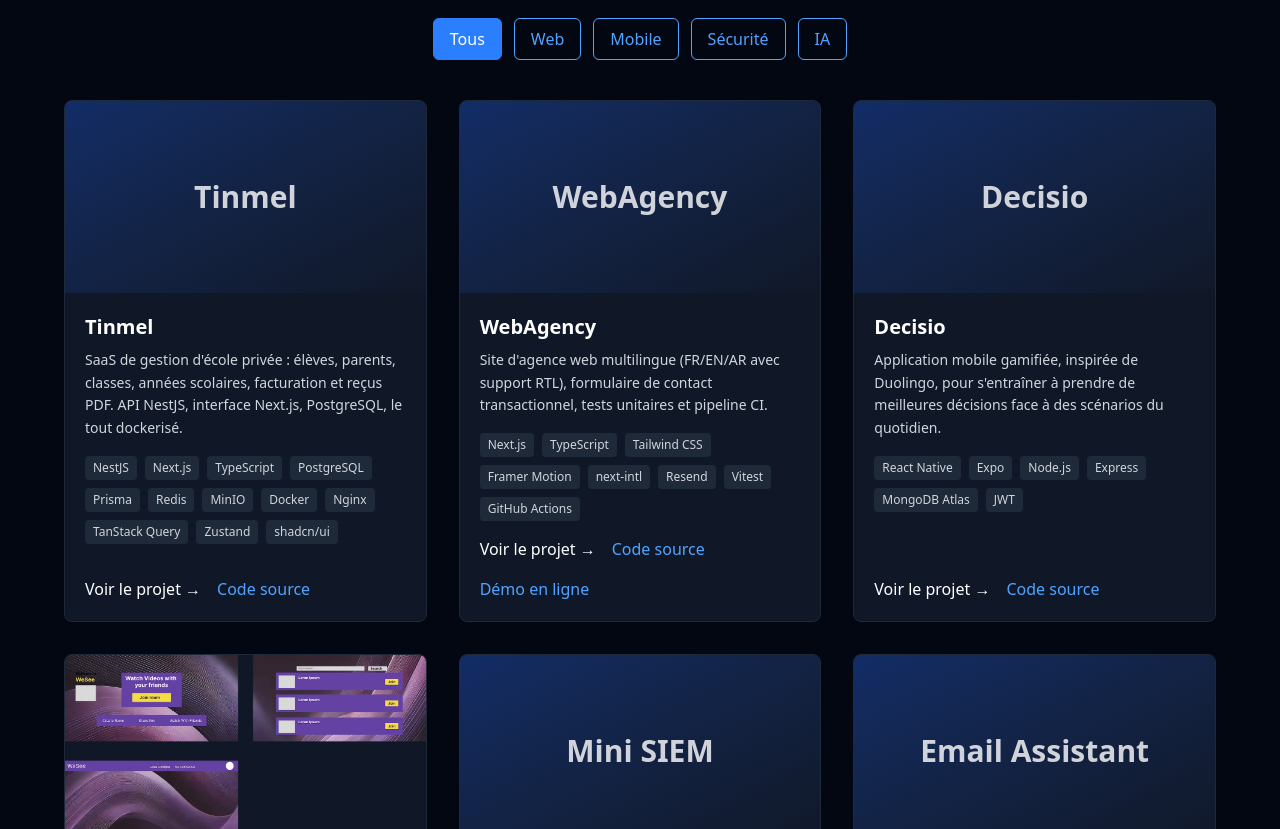
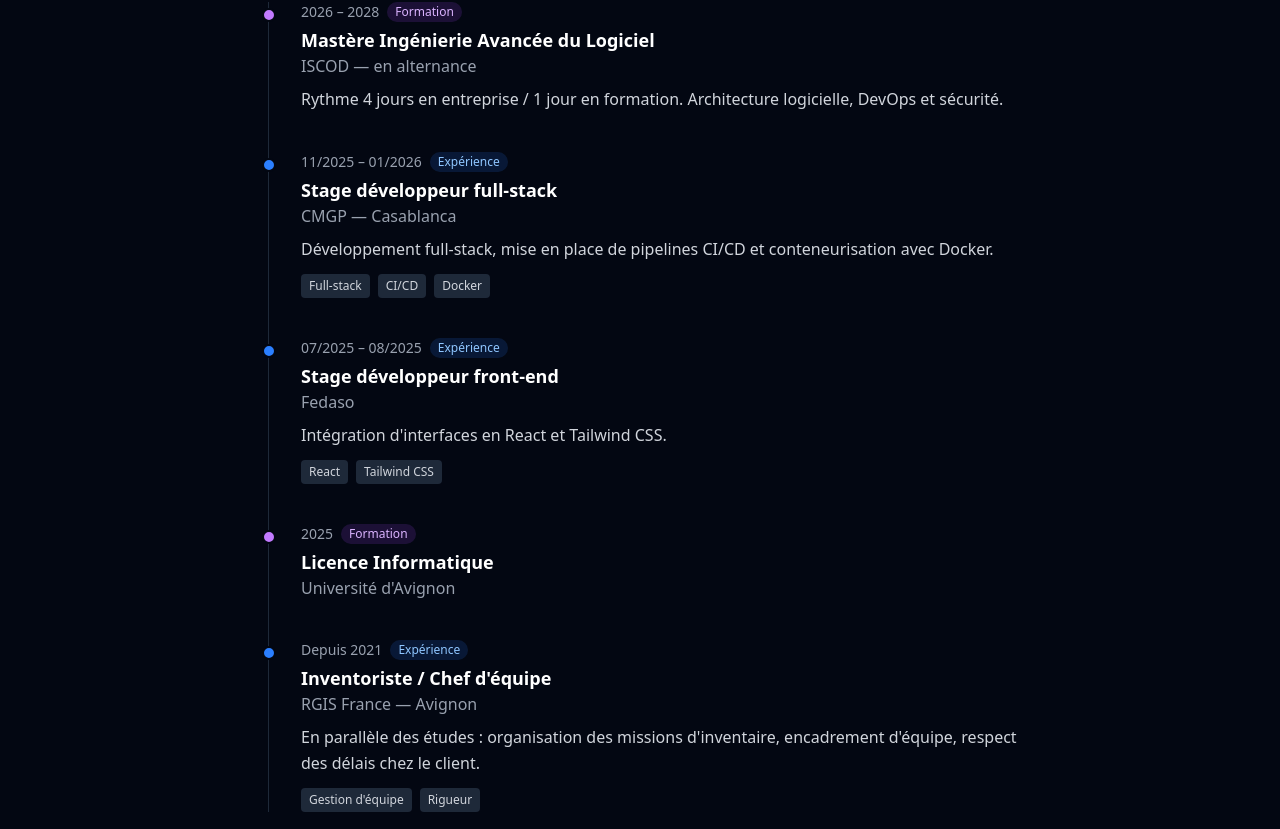
Before and after one commit to Youssef-Ounana/Portfolio, a React (Vite) app in the folder frontend/: page / in a window 1280 px wide. Shown: the part 1631-2460 px from the top of the page. Built offline with nearby package versions, Linux system fonts and the light colour scheme; the HTML template or start-up script is replaced by a standard one.

Commit message:
feat: section Parcours en frise

```diff
--- a/frontend/src/components/About.jsx
+++ b/frontend/src/components/About.jsx
@@ -1,7 +1,7 @@
 import React from 'react';
 
 const facts = [
-  { label: 'Formation', value: 'Mastère Ingénierie Avancée du Logiciel — ISCOD (2026–2028)' },
+  { label: 'Formation', value: 'Mastère Ingénierie Avancée du Logiciel — ISCOD' },
   { label: 'Diplôme', value: 'Licence Informatique — Université d’Avignon' },
   { label: 'Rythme', value: '4 jours en entreprise / 1 jour en formation' },
   { label: 'Mobilité', value: 'Basé à Avignon, mobile partout en France' },
--- /dev/null
+++ b/frontend/src/components/Experience.jsx
@@ -0,0 +1,53 @@
+import React from 'react';
+import experience from '../data/experience';
+
+const Badge = ({ type }) =>
+  type === 'formation' ? (
+    <span className="text-xs rounded-full bg-purple-500/15 text-purple-300 px-2 py-0.5">Formation</span>
+  ) : (
+    <span className="text-xs rounded-full bg-blue-500/15 text-blue-300 px-2 py-0.5">Expérience</span>
+  );
+
+const Experience = () => {
+  return (
+    <section id="experience" className="py-20 px-6 bg-gray-950 text-white">
+      <div className="max-w-3xl mx-auto">
+        <h2 className="text-3xl md:text-4xl font-bold mb-12 text-center text-blue-500">Parcours</h2>
+
+        {/* La bordure gauche de la liste dessine la ligne verticale de la frise */}
+        <ol className="relative border-l border-gray-800 ml-3">
+          {experience.map((item) => (
+            <li key={`${item.title}-${item.place}`} className="mb-10 ml-8 last:mb-0">
+              {/* Point sur la ligne */}
+              <span
+                aria-hidden="true"
+                className={`absolute -left-[7px] mt-1.5 h-3.5 w-3.5 rounded-full border-2 border-gray-950 ${
+                  item.type === 'formation' ? 'bg-purple-400' : 'bg-blue-500'
+                }`}
+              />
+
+              <div className="flex flex-wrap items-center gap-2">
+                <time className="text-sm text-gray-400">{item.period}</time>
+                <Badge type={item.type} />
+              </div>
+              <h3 className="mt-1 text-lg font-semibold">{item.title}</h3>
+              <p className="text-gray-400">{item.place}</p>
+
+              {item.details && <p className="mt-2 text-gray-300 leading-relaxed">{item.details}</p>}
+
+              {item.tags?.length > 0 && (
+                <ul className="mt-3 flex flex-wrap gap-2">
+                  {item.tags.map((tag) => (
+                    <li key={tag} className="text-xs rounded bg-gray-800 text-gray-300 px-2 py-1">{tag}</li>
+                  ))}
+                </ul>
+              )}
+            </li>
+          ))}
+        </ol>
+      </div>
+    </section>
+  );
+};
+
+export default Experience;
--- a/frontend/src/components/Hero.jsx
+++ b/frontend/src/components/Hero.jsx
@@ -35,7 +35,7 @@ const Hero = () => {
         </h1>
 
         <p className="text-lg md:text-xl text-gray-300 max-w-xl mb-6 mx-auto md:mx-0">
-          Développeur Full-Stack &amp; DevOps, en Mastère Ingénierie Avancée du Logiciel (ISCOD, 2026–2028).
+          Développeur Full-Stack &amp; DevOps, en Mastère Ingénierie Avancée du Logiciel.
           Je recherche une alternance en développement, DevOps ou cybersécurité.
         </p>
 
--- a/frontend/src/components/Navbar.jsx
+++ b/frontend/src/components/Navbar.jsx
@@ -5,6 +5,7 @@ import { Link } from 'react-router-dom';
 const links = [
   { hash: '#hero', label: 'Accueil' },
   { hash: '#about', label: 'À propos' },
+  { hash: '#experience', label: 'Parcours' },
   { hash: '#projects', label: 'Projets' },
   { hash: '#skills', label: 'Compétences' },
   { hash: '#contact', label: 'Contact' },
--- /dev/null
+++ b/frontend/src/data/experience.js
@@ -0,0 +1,45 @@
+// type : "formation" | "experience"
+// Du plus récent au plus ancien.
+// TODO : remplace les "????" par les vraies dates (ex: "Mars 2024 – Juin 2024")
+const experience = [
+  {
+    type: "formation",
+    title: "Mastère Ingénierie Avancée du Logiciel",
+    place: "ISCOD — en alternance",
+    period: "2026 – 2028",
+    details: "Rythme 4 jours en entreprise / 1 jour en formation. Architecture logicielle, DevOps et sécurité.",
+  },
+  {
+    type: "experience",
+    title: "Stage développeur full-stack",
+    place: "CMGP — Casablanca",
+    period: "11/2025 – 01/2026 ",
+    details: "Développement full-stack, mise en place de pipelines CI/CD et conteneurisation avec Docker.",
+    tags: ["Full-stack", "CI/CD", "Docker"],
+  },
+  {
+    type: "experience",
+    title: "Stage développeur front-end",
+    place: "Fedaso",
+    period: "07/2025 – 08/2025 ",
+    details: "Intégration d'interfaces en React et Tailwind CSS.",
+    tags: ["React", "Tailwind CSS"],
+  },
+  {
+    type: "formation",
+    title: "Licence Informatique",
+    place: "Université d'Avignon",
+    period: "2025",
+    details: null,
+  },
+  {
+    type: "experience",
+    title: "Inventoriste / Chef d'équipe",
+    place: "RGIS France — Avignon",
+    period: "Depuis 2021",
+    details: "En parallèle des études : organisation des missions d'inventaire, encadrement d'équipe, respect des délais chez le client.",
+    tags: ["Gestion d'équipe", "Rigueur"],
+  },
+];
+
+export default experience;
--- a/frontend/src/pages/Home.jsx
+++ b/frontend/src/pages/Home.jsx
@@ -1,6 +1,7 @@
 import React, { useEffect } from 'react';
 import Hero from '../components/Hero';
 import About from '../components/About';
+import Experience from '../components/Experience';
 import Projects from '../components/Projects';
 import Skills from '../components/Skills';
 import Contact from '../components/Contact';
@@ -14,6 +15,7 @@ const Home = () => {
     <>
       <Hero />
       <About />
+      <Experience />
       <Projects />
       <Skills />
       <Contact />
```
